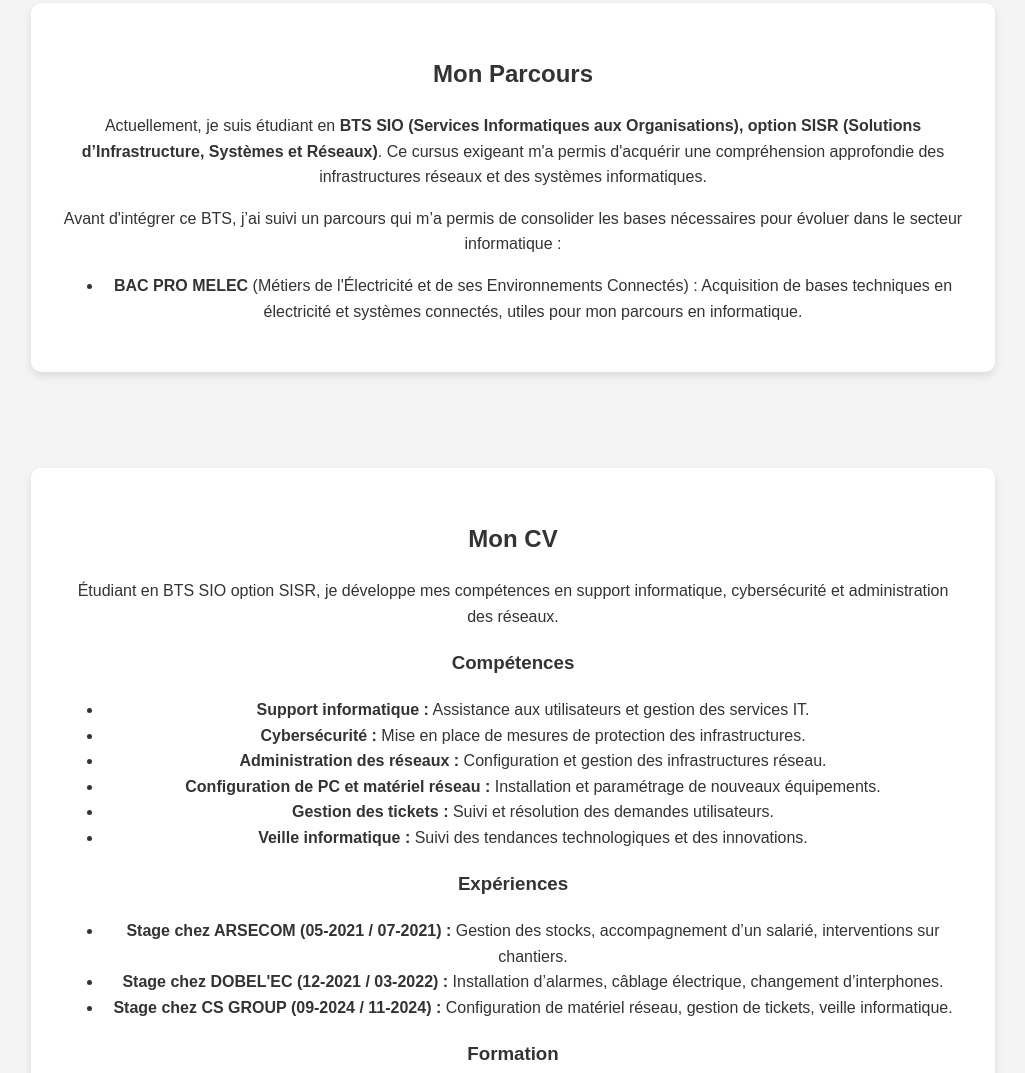
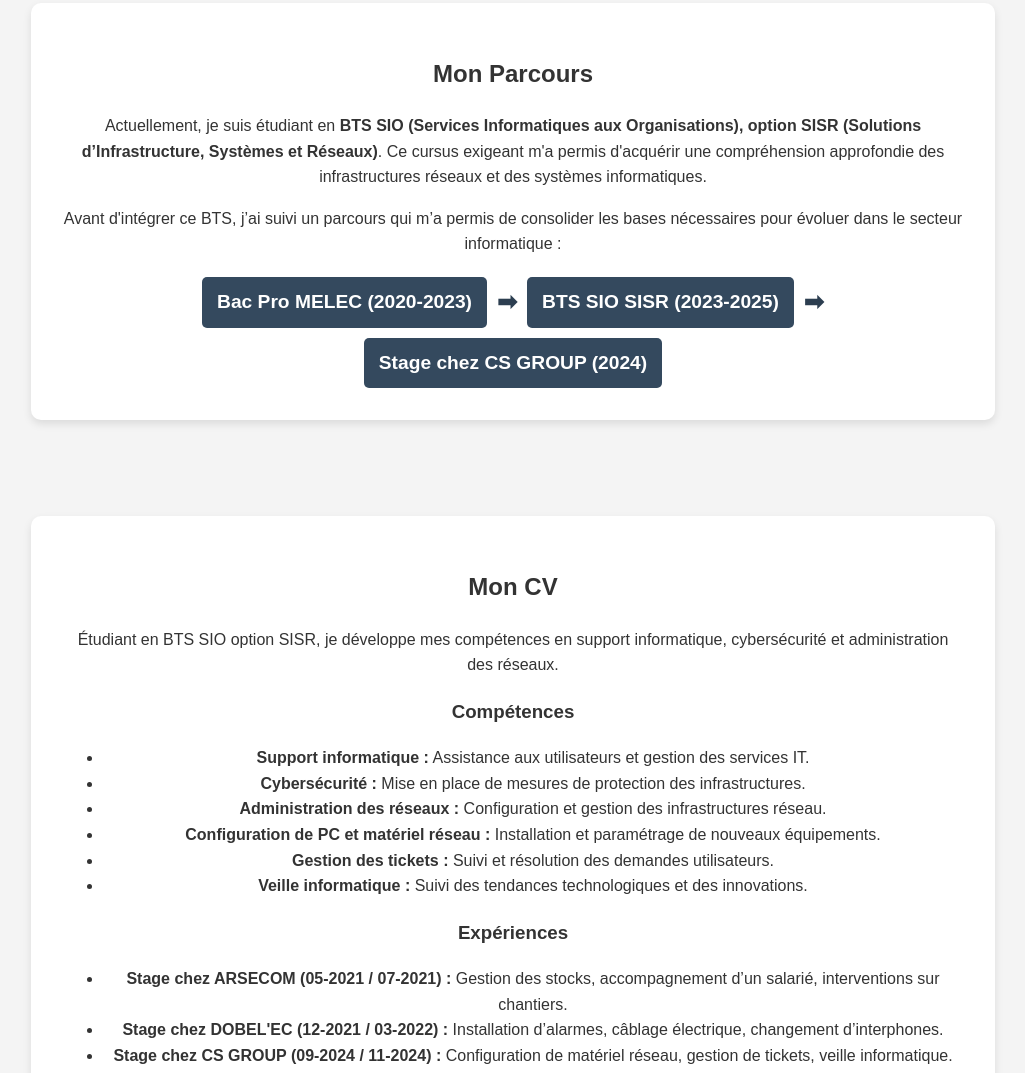
Before and after one commit to luigarou/portefolio-luigi, a plain HTML site: page index.html in a window 1280 px wide. Shown: the part 1088-2161 px from the top of the page, without its empty margins (127-1152 px from the left). Drawn offline with Linux system fonts and the light colour scheme.

Commit message:
Update index.html

```diff
--- a/index.html
+++ b/index.html
@@ -47,11 +47,42 @@
         <h2>Mon Parcours</h2>
         <p>Actuellement, je suis étudiant en <strong>BTS SIO (Services Informatiques aux Organisations), option SISR (Solutions d’Infrastructure, Systèmes et Réseaux)</strong>. Ce cursus exigeant m'a permis d'acquérir une compréhension approfondie des infrastructures réseaux et des systèmes informatiques.</p>
         <p>Avant d'intégrer ce BTS, j’ai suivi un parcours qui m’a permis de consolider les bases nécessaires pour évoluer dans le secteur informatique :</p>
-            <ul>
-                <li><strong>BAC PRO MELEC</strong> (Métiers de l'Électricité et de ses Environnements Connectés) : Acquisition de bases techniques en électricité et systèmes connectés, utiles pour mon parcours en informatique.</li>
-            </ul>
+
+        <!-- Diagramme en flèche -->
+        <div class="timeline">
+            <div class="step">Bac Pro MELEC (2020-2023)</div>
+            <div class="arrow">➡</div>
+            <div class="step">BTS SIO SISR (2023-2025)</div>
+            <div class="arrow">➡</div>
+            <div class="step">Stage chez CS GROUP (2024)</div>
+        </div>
     </div>
 </section>
+
+<style>
+.timeline {
+    display: flex;
+    align-items: center;
+    justify-content: center;
+    font-size: 1.2rem;
+    font-weight: bold;
+    gap: 10px;
+    margin-top: 20px;
+    flex-wrap: wrap;
+}
+.step {
+    background-color: #34495e;
+    color: white;
+    padding: 10px 15px;
+    border-radius: 5px;
+    text-align: center;
+}
+.arrow {
+    font-size: 1.5rem;
+    color: #2c3e50;
+}
+</style>
+
 
 <section id="cv">
     <div class="container">
```
Lines whose indentation alone changed are shown as unchanged.
